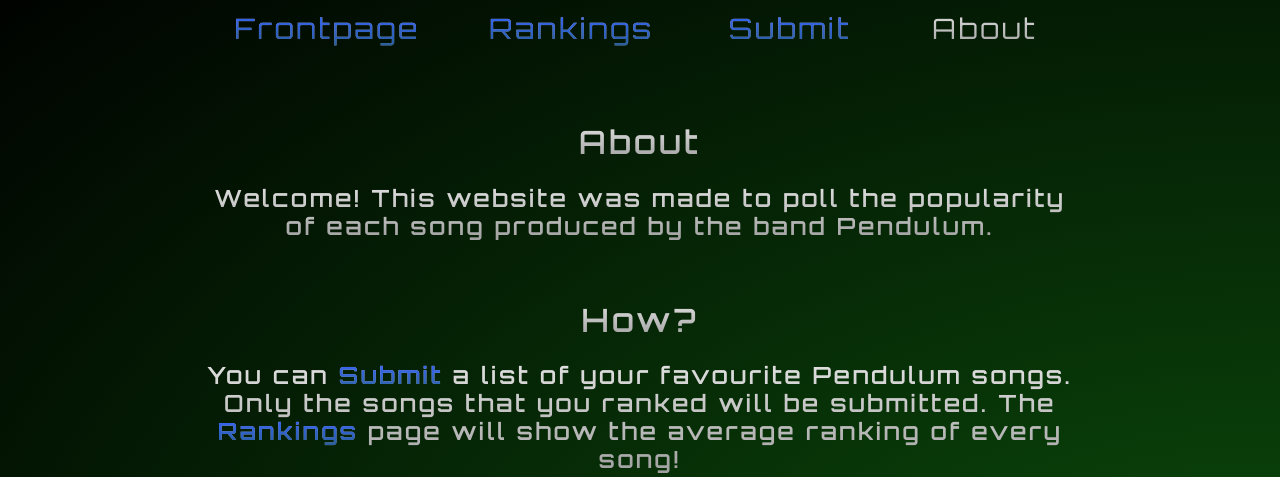
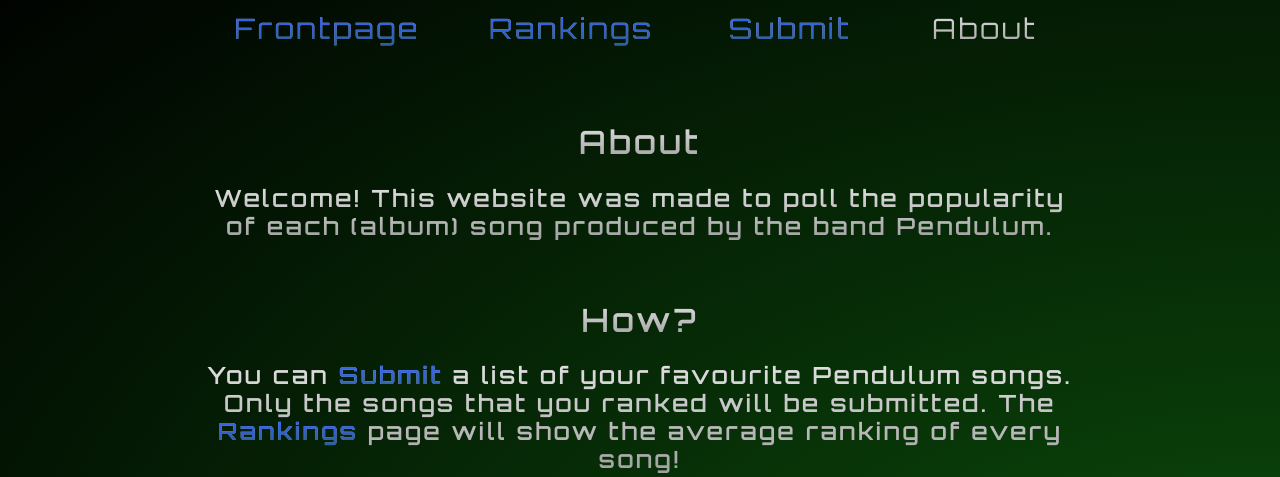
Before and after one commit to chris90483/PendulumRankings, a PHP site: page /about.php in a window 1280 px wide. Shown: the top 477 px of the page. Run offline with PHP 8.4, Linux system fonts and the light colour scheme; some libraries are stand-ins or nearby versions.

Commit message:
edit: a word

```diff
--- a/src/about.php
+++ b/src/about.php
@@ -26,7 +26,7 @@
 <?php include 'nav.html' ?>
 <br><br><br>
     <h1 class="about_title main_title title">About</h1>
-    <h3 class="about_text sub_title title">Welcome! This website was made to poll the popularity of each song produced by the band Pendulum.</h3>
+    <h3 class="about_text sub_title title">Welcome! This website was made to poll the popularity of each (album) song produced by the band Pendulum.</h3>
 <br>
     <h1 class="about_title main_title title">How?</h1>
     <h3 class="about_text sub_title title">You can <a href="submit.php">Submit</a> a list of your favourite Pendulum songs. Only the songs that you
```
